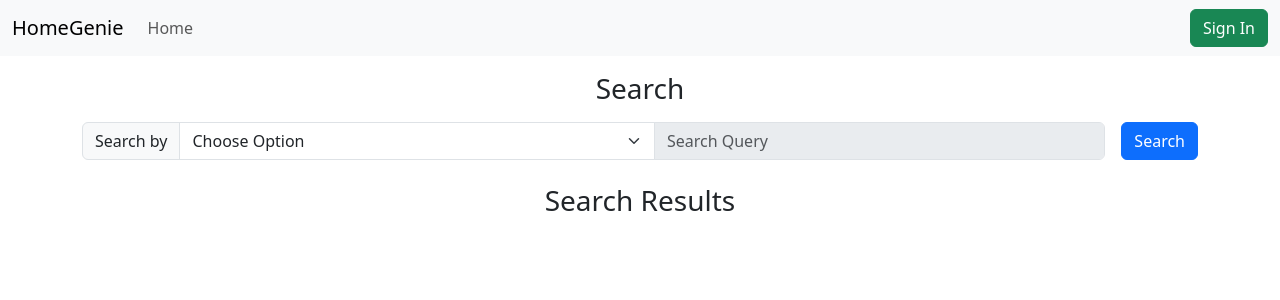
After one commit to RishiAP/HouseGenie, a Flask app: template Code/templates/search.html in a window 1280 px wide. The commit adds this page. Shown: the top 300 px of the page. Run offline with Flask 3, Linux system fonts and the light colour scheme; the template is opened without the code that fills it: most values are stand-ins (such as "Sample title", 1, 10 or a date in 2020); parts of the project's set-up code (start-up, migrations or seed data) failed here and were passed over.

Commit message:
Added search functionality for admin, customer and professional

```diff
--- a/Code/api/service_request.py
+++ b/Code/api/service_request.py
@@ -203,7 +203,7 @@ class CloseServiceRequest(Resource):
                 if service_request.date_of_completion is not None or service_request.date_of_service < date.today():
                     service_request.service_status="Closed"
                     db.session.commit()
-                    return {'message':'Service request closed','date_of_completion':service_request.date_of_completion.isoformat(timespec='milliseconds') + 'Z'},201
+                    return {'message':'Service request closed','date_of_completion':"Pending" if service_request.date_of_service < date.today() else service_request.date_of_completion.isoformat(timespec='milliseconds') + 'Z'},201
                 else:
                     raise LogicalException('Service requests can only be closed after the completion of the service or once the scheduled date of service has passed',400)
             elif signin_as=="professional":
--- /dev/null
+++ b/Code/helpers/commons.py
@@ -0,0 +1,5 @@
+searchTypes={
+    "service_request": {"service":"Service Name", "service_status":"Service Status", "date_of_request":"Date of Request", "date_of_service":"Expected date", "date_of_completion":"Date of Completion"},
+    "professional": {"name":"Name", "email":"Email", "phone":"Phone No.", "address":"Address", "pincode":"Pincode", "service":"Service", "rating":"Rating"},
+    "customer": {"name":"Name", "email":"Email", "phone":"Phone No.", "address":"Address", "pincode":"Pincode", "rating":"Rating"}
+}
--- a/Code/main.py
+++ b/Code/main.py
@@ -12,8 +12,10 @@ from models.Professional import Professional
 from api.service_request import GetRequests, GetSpecificRequest, CloseServiceRequest,BookService, AcceptRejectServiceRequest, AssignServiceRequest, ReviewServiceRequest
 from api.professional import ProfessionalAPI, ServiceProfessionals
 from api.profile import ProfileHandle
+from api.search import Search
 from models.Customer import Customer
 from helpers.auth_decorators import check_signin, admin_required
+from helpers.commons import searchTypes
 
 @app.route('/')
 @check_signin
@@ -22,15 +24,15 @@ def home(signed_in,signin_as,signed_email,signed_id):
         categories=ServiceCategory.query.all()
         services=Service.query.all()
         professionals=Professional.query.filter_by(approved=False).all()
-        return render_template('home.html',signed_in=signed_in,signin_as=signin_as,categories=categories,services=services,professionals=professionals)
+        return render_template('home.html',page_type="home",signed_in=signed_in,signin_as=signin_as,categories=categories,services=services,professionals=professionals)
     elif signin_as=="customer":
         categories=ServiceCategory.query.all()
-        return render_template('home.html',signed_in=signed_in,signin_as=signin_as,categories=categories)
+        return render_template('home.html',page_type="home",signed_in=signed_in,signin_as=signin_as,categories=categories)
     elif signin_as=="professional":
         professional=Professional.query.filter_by(email=signed_email).first()
-        return render_template('home.html',signed_in=signed_in,signin_as=signin_as,signed_email=signed_email,professional=professional)
+        return render_template('home.html',page_type="home",signed_in=signed_in,signin_as=signin_as,signed_email=signed_email,professional=professional)
     else:
-        return render_template('home.html',signed_in=signed_in,signin_as=signin_as)
+        return render_template('home.html',page_type="home",signed_in=signed_in,signin_as=signin_as)
 
 @app.route('/signin')
 def admin_login():
@@ -49,13 +51,13 @@ def professional_register():
 @admin_required
 def professional(id):
     professional=Professional.query.filter_by(id=id).first()
-    return render_template('professional.html',professional=professional,signin_as="admin"), 404 if professional is None else 200
+    return render_template('professional.html',professional=professional,signed_in=True,signin_as="admin"), 404 if professional is None else 200
 
 @app.route('/customer/<int:id>')
 @admin_required
 def customer(id):
     customer=Customer.query.filter_by(id=id).first()
-    return render_template('customer.html',customer=customer,signin_as="admin"), 404 if customer is None else 200
+    return render_template('customer.html',customer=customer,signed_in=True,signin_as="admin"), 404 if customer is None else 200
 
 @app.route('/service_request/<int:id>')
 @check_signin
@@ -74,6 +76,13 @@ def profile(signed_in,signin_as,signed_email,signed_id):
         professional=Professional.query.filter_by(id=signed_id).first()
         return render_template('professional.html',signed_in=signed_in,signin_as=signin_as,signed_email=signed_email,professional=professional)
 
+@app.route("/search")
+@check_signin
+def search_page(signed_in,signin_as,signed_email,signed_id):
+    if not signed_in:
+        return redirect('/')
+    return render_template("search.html",page_type="search",signed_in=signed_in,signin_as=signin_as,signed_email=signed_email,options={} if signin_as=="admin" else searchTypes["service_request"])
+
 api.add_resource(Signin,'/api/signin')
 api.add_resource(Register,'/api/register')
 api.add_resource(SignOut,'/api/signout')
@@ -90,6 +99,7 @@ api.add_resource(ReviewServiceRequest,'/api/service_request/<int:id>/rate')
 api.add_resource(ProfessionalAPI,'/api/professional/<int:id>/approve')
 api.add_resource(ServiceProfessionals,'/api/service/<int:service_id>/professionals/<professionalType>')
 api.add_resource(ProfileHandle,'/api/edit_profile')
+api.add_resource(Search,'/api/search')
 
 if __name__ == '__main__':
     app.run(debug=True)
--- a/Code/models/Customer.py
+++ b/Code/models/Customer.py
@@ -23,6 +23,7 @@ class Customer(db.Model):
 
     def as_private_dict(self):
         return {
+            'id':self.id,
             'email':self.email,
             'name':self.name,
             'address':self.address,
--- a/Code/models/Professional.py
+++ b/Code/models/Professional.py
@@ -30,6 +30,7 @@ class Professional(db.Model):
             'approved':self.approved,
             'pincode':self.pincode,
             'created_on':self.created_on.isoformat(timespec='milliseconds') + 'Z',
+            'service':self.service.as_dict()
         }
 
     def as_public_dict(self):
@@ -40,4 +41,5 @@ class Professional(db.Model):
             'phone':self.phone,
             'experience':self.experience,
             'pincode':self.pincode,
+            'service':self.service.as_dict()
         }
--- /dev/null
+++ b/Code/static/js/search.js
@@ -0,0 +1,235 @@
+serviceStatusOptions = {Requested:"Requested", Assigned:"Assigned", Accepted:"Accepted", Rejected:"Rejected", Closed:"Closed"};
+ratingOptions = {1:"1-2", 2:"2-3", 3:"3-4", 4:"4-5"};
+searchOptions = {
+    service_request: {service:{option:"Service Name",type:"text"}, service_status:{option:"Service Status",type:"select",options:serviceStatusOptions}, date_of_request:{option:"Date of Request",type:"date"}, date_of_service:{option:"Expected date",type:"date"}, pincode:{option:"Service in pincode",type:"number"}, date_of_completion:{option:"Completed on",type:"date"}},
+    professional: {name:{option:"Name",type:"text"},email:{option:"Email",type:"text"}, phone:{option:"Phone No.",type:"tel"}, address:{option:"Address",type:"text"}, pincode:{option:"Pincode",type:"number"}, service:{option:"Service Name",type:"text"}, rating:{option:"Rating",type:"select",options:ratingOptions}},
+    customer: {name:{option:"Name",type:"text"},email:{option:"Email",type:"text"}, phone:{option:"Phone No.",type:"tel"}, address:{option:"Address",type:"text"}, pincode:{option:"Pincode",type:"number"}, rating:{option:"Rating",type:"select",options:ratingOptions}}
+}
+
+signin_as=document.querySelector("main").getAttribute("data-signin-as");
+
+async function handleCategoryInput(event) {
+    search_query=document.getElementById("search_query");
+    options=searchOptions[event.target.value];
+    search_option=document.querySelector("#search_option");
+    innerHTML=`<option selected disabled>Choose Option</option>`;
+    Object.keys(options).forEach((key)=>{
+        if (signin_as=="admin" && key=="pincode")
+        return;
+        innerHTML+=`<option value="${key}">${options[key].option}</option>`
+    });
+    search_option.innerHTML=innerHTML;
+    search_option.disabled=false;
+    input_field=document.createElement("input");
+    input_field.setAttribute("type","text");
+    input_field.setAttribute("name","search_query");
+    input_field.setAttribute("class","form-control");
+    input_field.setAttribute("id","search_query");
+    input_field.setAttribute("required",true);
+    input_field.setAttribute("placeholder","Search Query");
+    input_field.disabled=true;
+    search_query.replaceWith(input_field);
+}
+
+async function handleOptionInput(event){
+    search_query.disabled=false;
+    search_query=document.getElementById("search_query");
+    search_category=document.getElementById("search_category").value;
+    field_type=searchOptions[search_category][event.target.value].type;
+    if(field_type=="select"){
+        input_field=document.createElement("select");
+        input_field.setAttribute("name","search_query");
+        input_field.setAttribute("class","form-select");
+        input_field.setAttribute("id","search_query");
+        input_field.setAttribute("required",true);
+        innerHTML=`<option selected disabled>Choose Option</option>`;
+        Object.keys(searchOptions[search_category][event.target.value].options).forEach((key)=>{
+            if(signin_as=="professional" && key=="Requested")
+                return;
+            innerHTML+=`<option value="${key}">${searchOptions[search_category][event.target.value].options[key]}</option>`
+        });
+        input_field.innerHTML=innerHTML;
+        search_query.replaceWith(input_field);
+    }
+    else{
+        input_field=document.createElement("input");
+        input_field.setAttribute("type",field_type);
+        input_field.setAttribute("name","search_query");
+        input_field.setAttribute("class","form-control");
+        input_field.setAttribute("id","search_query");
+        input_field.setAttribute("required",true);
+        if(field_type!="date")
+        input_field.setAttribute("placeholder","Search Query");
+        search_query.replaceWith(input_field);
+    }
+}
+
+async function handleSearch(event) {
+    event.preventDefault();
+    const formData = new FormData(event.target);
+    const params=new URLSearchParams(formData).toString();
+    const search_option=formData.get("search_option");
+    fetch(`/api/search?${params}`, {
+        method: 'GET'
+    })
+    .then(async (response) => {
+        const res=await response.json();
+        console.log(res);
+        if(response.status==200){
+            search_category=formData.get("search_category");
+            if(search_category=="service_request"){
+                if(res.services){
+                    if(res.services.length==0){
+                        document.getElementById("search_results_list").innerHTML=`<h3 class="text-center">No Service Found</h3>`;
+                        return;
+                    }
+                    displayServices(res.services);
+                    return;
+                }
+                if(res.service_requests.length==0){
+                    document.getElementById("search_results_list").innerHTML=`<h3 class="text-center">No Service Requests Found</h3>`;
+                    return;
+                }
+                hasCustomer=res.service_requests[0].hasOwnProperty("customer");
+                hasProfessional=res.service_requests[0].hasOwnProperty("professional");
+                innerHTML=`<div class="table-responsive">
+                <table class="table table-bordered table-striped rating">
+                    <thead>
+                        <tr>
+                            <th scope="col">Service ID</th>
+                            <th scope="col">Service Name</th>
+                            ${hasCustomer?"<th scope='col'>Customer</th>":""}
+                            ${search_option!="date_of_request"?`<th scope="col">Date of Request</th>`:""}
+                            ${search_option!="date_of_service"?`<th scope="col">Expected Date</th>`:""}
+                            ${search_option!="service_status"?`<th scope="col">Service Status</th>`:""}
+                            ${hasProfessional?"<th scope='col'>Professional</th>":""}
+                            ${search_option!="date_of_completion"?`<th scope="col">Completed on</th>`:""}
+                            ${!hasCustomer || !hasProfessional?"<th scope='col'>Status</th>":""}
+                        </tr>
+                    </thead>
+                    <tbody>`;
+                res.service_requests.forEach((service_request)=>{
+                    rating_available=(!hasCustomer? service_request.service_review?.customer_rating:null) || (!hasProfessional? service_request.service_review?.professional_rating : null);
+                    innerHTML+=`<tr>
+                        <th><a href="/service_request/${service_request.id}" target="_blank">${service_request.id}</a></th>
+                        <td>${service_request.service.name}</td>
+                        ${hasCustomer?`<td><div class="d-flex flex-column align-items-center gap-1"><span>${service_request.customer.name}</span>${service_request.service_review?.customer_rating?`<span>${getStars(service_request.service_review.customer_rating)}</span>`:""}</td>`:""}
+                        ${search_option!="date_of_request"?`<td>${formatDateTime(service_request.date_of_request)}</td>`:""}
+                        ${search_option!="date_of_service"?`<td>${formatDate(service_request.date_of_service)}</td>`:""}
+                        ${search_option!="service_status"?`<td>${service_request.service_status}</td>`:""}
+                        ${hasProfessional?`${service_request.professional!=null?`<td><div class="d-flex flex-column align-items-center gap-1"><span>${service_request.professional.name}</span>${service_request.service_review?.professional_rating?`<span>${getStars(service_request.service_review.professional_rating)}</span>`:""}</td>`:"<td>Not assigned</td>"}`:""}
+                        ${search_option!="date_of_completion"?`<td>${service_request.date_of_completion?formatDateTime(service_request.date_of_completion):service_request.service_status=="Rejected"?"Rejected":"Pending"}</td>`:""}
+                        ${(!hasCustomer || !hasProfessional)? rating_available?`<td><div class="d-flex justify-content-center">${getStars(rating_available)}</div></td>`:"<td>Not Rated</td>":""}
+                    </tr>`;
+                });
+                innerHTML+=`</tbody>
+                </table>
+                </div>`;
+                document.getElementById("search_results_list").innerHTML=innerHTML;
+            }
+            else if(search_category=="professional"){
+                if(res.professionals.length==0){
+                    document.getElementById("search_results_list").innerHTML=`<h3 class="text-center">No Professionals Found</h3>`;
+                    return;
+                }
+                innerHTML=`<div class="table-responsive">
+                <table class="table table-bordered table-striped">
+                    <thead>
+                        <tr>
+                            <th scope="col">ID</th>
+                            <th scope="col">Name</th>
+                            <th scope="col">Email</th>
+                            <th scope="col">Phone No.</th>
+                            <th scope="col">Address</th>
+                            ${search_option!="pincode"?`<th scope="col">Pincode</th>`:""}
+                            <th scope="col">Service</th>
+                            <th scope="col">Rating</th>
+                        </tr>
+                    </thead>
+                    <tbody>`;
+                res.professionals.forEach((professional)=>{
+                    innerHTML+=`<tr>
+                        <th><a href="/professional/${professional.id}" target="_blank">${professional.id}</a></th>
+                        <td>${professional.name}</td>
+                        <td>${professional.email}</td>
+                        <td>${professional.phone}</td>
+                        <td>${professional.address}</td>
+                        ${search_option!="pincode"?`<td>${professional.pincode}</td>`:""}
+                        <td>${professional.service.name}</td>
+                        <td class="small"><div class="avg-rating-with-no gap-2"><div class="avg-rating-bg"><div class="avg-rating" style="--rating: ${professional.average_rating}" aria-label="Rating: ${professional.average_rating} out of 5" ></div></div>(${professional.average_rating})<div></td>
+                    </tr>`;
+                });
+                innerHTML+=`</tbody>
+                </table>
+                </div>`;
+                document.getElementById("search_results_list").innerHTML=innerHTML;
+            }
+            else{
+                if(res.customers.length==0){
+                    document.getElementById("search_results_list").innerHTML=`<h3 class="text-center">No Customers Found</h3>`;
+                    return;
+                }
+                innerHTML=`<div class="table-responsive">
+                <table class="table table-bordered table-striped">
+                    <thead>
+                        <tr>
+                            <th scope="col">ID</th>
+                            <th scope="col">Name</th>
+                            <th scope="col">Email</th>
+                            <th scope="col">Phone No.</th>
+                            <th scope="col">Address</th>
+                            ${search_option!="pincode"?`<th scope="col">Pincode</th>`:""}
+                            <th scope="col">Rating</th>
+                        </tr>
+                    </thead>
+                    <tbody>`;
+                res.customers.forEach((customer)=>{
+                    innerHTML+=`<tr>
+                        <th><a href="/customer/${customer.id}" target="_blank">${customer.id}</a></th>
+                        <td>${customer.name}</td>
+                        <td>${customer.email}</td>
+                        <td>${customer.phone}</td>
+                        <td>${customer.address}</td>
+                        ${search_option!="pincode"?`<td>${customer.pincode}</td>`:""}
+                        <td class="small"><div class="avg-rating-with-no gap-2"><div class="avg-rating-bg"><div class="avg-rating" style="--rating: ${customer.average_rating}" aria-label="Rating: ${customer.average_rating} out of 5" ></div></div>(${customer.average_rating})</div></td>
+                    </tr>`;
+                });
+                innerHTML+=`</tbody>
+                </table>
+                </div>`;
+                document.getElementById("search_results_list").innerHTML=innerHTML
+            }
+        }
+    })
+}
+
+function displayServices(services){
+    innerHTML=`
+    <div class="table-responsive">
+        <table class="table table-bordered table-striped">
+            <thead>
+                <tr>
+                    <th scope="col">ID</th>
+                    <th scope="col">Service Name</th>
+                    <th scope="col">Description</th>
+                    <th scope="col">Time Required (minutes)</th>
+                    <th scope="col">Base Price (₹)</th>
+                    <th scope="col">Actions</th>
+                </tr>
+            </thead>
+            <tbody>`;
+        services.forEach((service)=>{
+            innerHTML+=`<tr>
+                <th>${service.id}</th>
+                <td>${service.name}</td>
+                <td>${service.description}</td>
+                <td>${service.time_required_minutes}</td>
+                <td>${service.price}</td>
+                <td><button type="button" class="btn btn-primary btn-sm" onclick="chooseDate(event,${service.id})">Book</button></td>
+            </tr>`;
+        });
+        innerHTML+=`</tbody>
+        </table>
+    </div>`;
+    document.getElementById("search_results_list").innerHTML=innerHTML;
+}
--- a/Code/templates/base.html
+++ b/Code/templates/base.html
@@ -44,14 +72,14 @@
           <div class="collapse navbar-collapse" id="navbarSupportedContent">
             <ul class="navbar-nav me-auto mb-2 mb-lg-0">
               <li class="nav-item">
-                <a class="nav-link active" aria-current="page" href="/">Home</a>
+                <a class="nav-link {% if page_type=="home" %}active{% endif %}" aria-current="page" href="/">Home</a>
               </li>
               {% if signed_in %}
               <li class="nav-item">
-                <a class="nav-link" href="/">Search</a>
+                <a class="nav-link {% if page_type=="search" %}active{% endif %}" href="/search">Search</a>
               </li>
               <li class="nav-item">
-                <a class="nav-link" href="/">Summary</a>
+                <a class="nav-link {% if page_type=="summary" %}active{% endif %}" href="/summary">Summary</a>
               </li>
               {% endif %}
             </ul>
--- /dev/null
+++ b/Code/templates/search.html
@@ -0,0 +1,58 @@
+{% extends "base.html" %}
+
+{% block title %}
+Search | HomeGenie
+{% endblock %}
+
+{% block main %}
+<main class="container" data-signin-as="{{signin_as}}">
+    <h1 class="h3 my-3 fw-normal text-center">Search</h1>
+    <form id="search_form" class="d-flex gap-3" onsubmit="handleSearch(event)">
+        <div class="input-group">
+            <label class="input-group-text" for="{% if signin_as=="admin"%}search_category{% else %}search_option{% endif %}">Search by</label>
+            <select class="form-select {% if signin_as!="admin"%}d-none{% endif %}" id="search_category" name="search_category" oninput="handleCategoryInput(event)" required>
+              <option {% if signin_as=="admin"%}selected{% endif %} disabled>Choose Category</option>
+              <option {% if signin_as!="admin"%}selected{% endif %} value="service_request">Service Request</option>
+              <option value="professional">Professional</option>
+              <option value="customer">Customer</option>
+            </select>
+            <select class="form-select" id="search_option" name="search_option" oninput="handleOptionInput(event)" {% if signin_as=="admin"%}disabled{% endif %} required>
+              <option selected disabled>Choose Option</option>
+              {% if signin_as=="customer"%}
+              <option value="pincode">Services in pincode</option>
+              {% endif %}
+              {% for key,value in options.items() %}
+              {% if key=="service" and signin_as=="professional" %}
+              {% else %}
+              <option value="{{key}}">{{value}}</option>
+              {% endif %}
+              {% endfor %}
+            </select>
+            <input type="text" class="form-control" id="search_query" name="search_query" placeholder="Search Query" disabled required>
+          </div>
+            <button type="submit" class="btn btn-primary">Search</button>
+    </form>
+    <div id="search_results">
+        <h2 class="h3 mb-3 fw-normal text-center mt-4">Search Results</h2>
+        <div class="list-group gap-2" id="search_results_list">
+        </div>
+    </div>
+</main>
+{% if signin_as=="customer" %}
+{% include "book_service_modal.html" %}
+{% endif %}
+
+{% endblock %}
+
+{% block scripts %}
+{% if signin_as=="customer" %}
+    <script src="{{ url_for('static', filename='js/customer_home.js') }}"></script>
+    <script src="{{ url_for('static', filename='js/book_while_search.js') }}"></script>
+{% elif signin_as=="professional" %}
+    <script src="{{ url_for('static', filename='js/professional_home.js') }}"></script>
+{% endif %}
+{% if signin_as=="customer" or signin_as=="professional" %}
+    <script src="{{ url_for('static', filename='js/rating.js') }}"></script>
+{% endif %}
+<script src="{{ url_for('static', filename='js/search.js') }}"></script>
+{% endblock %}
```
Also changed, not shown: other parts of Code/templates/base.html (+28 -0 lines), Code/api/search.py (added, +149 -0 lines), Code/static/js/book_while_search.js (added, +73 -0 lines), Code/static/js/customer_home.js (+13 -1 lines).
